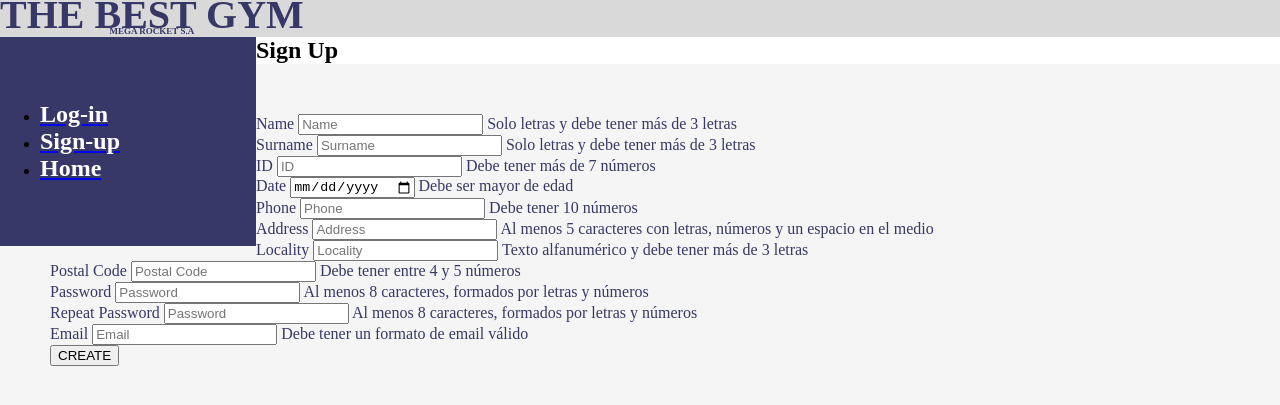
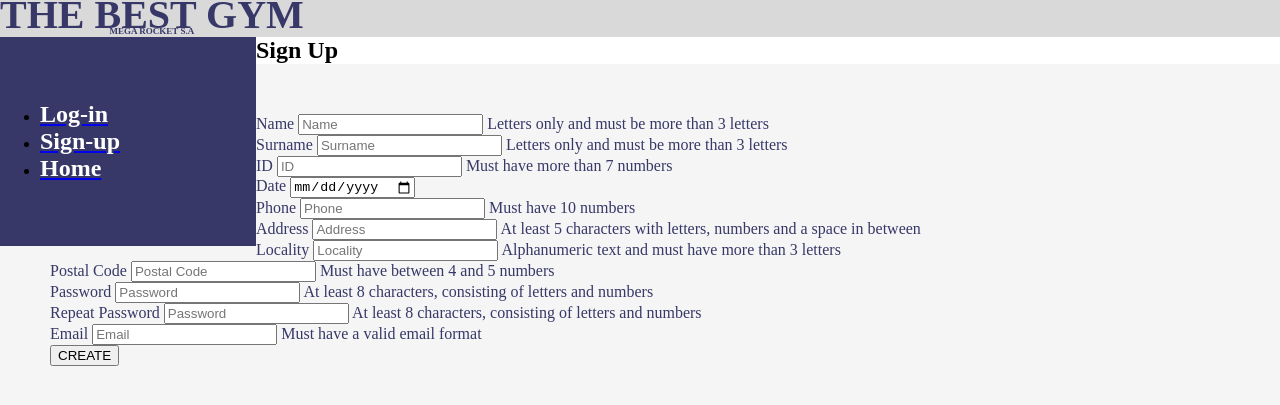
Before and after one commit to Camila-Cambria/BaSP-M2023, a plain HTML site: page Week-06/views/sign-up.html in a window 1280 px wide. Shown: the part 151-556 px from the top of the page. Drawn offline with Linux system fonts and the light colour scheme.

Commit message:
BaSP-W06-2023: Changes in the sign-up html (translations)

```diff
--- a/Week-06/views/sign-up.html
+++ b/Week-06/views/sign-up.html
@@ -35,68 +35,67 @@
                 <div class="form-child">
                     <label class="form-label" for="">Name</label>
                     <input id="input-name" class="input-child" type="text" placeholder="Name" name="name">
-                    <span id="name-error" class="error">Solo letras y debe tener más de 3 letras</span>
+                    <span id="name-error" class="error">Letters only and must be more than 3 letters</span>
                 </div>
 
                 <div class="form-child">
                     <label class="form-label" for="">Surname</label>
                     <input id="input-surname"class="input-child" type="text" placeholder="Surname" name="surname">
-                    <span id="surname-error" class="error">Solo letras y debe tener más de 3 letras</span>
+                    <span id="surname-error" class="error">Letters only and must be more than 3 letters</span>
                 </div>
 
                 <div class="form-child">
                     <label class="form-label" for="">ID</label>
                     <input id="input-id"class="input-child" type="number" placeholder="ID" name="ID">
-                    <span id="ID-error" class="error">Debe tener más de 7 números</span>
+                    <span id="ID-error" class="error">Must have more than 7 numbers</span>
                 </div>
 
                 <div class="form-child">
                     <label class="form-label" for="">Date</label>
                     <input id="input-date"class="input-child" type="date" placeholder="Birth Date" name="date">
-                    <span id="date-error" class="error">Debe ser mayor de edad</span>
                 </div>
 
 
                 <div class="form-child">
                     <label class="form-label" for="">Phone</label>
                     <input id="input-phone"class="input-child" type="number" placeholder="Phone" name="phone">
-                    <span id="phone-error" class="error">Debe tener 10 números</span>
+                    <span id="phone-error" class="error">Must have 10 numbers</span>
                 </div>
 
                 <div class="form-child">
                     <label class="form-label" for="">Address</label>
                     <input id="input-address"class="input-child" type="text" placeholder="Address" name="address">
-                    <span id="address" class="error">Al menos 5 caracteres con letras, números y un espacio en el medio</span>
+                    <span id="address" class="error">At least 5 characters with letters, numbers and a space in between</span>
                 </div>
 
                 <div class="form-child">
                     <label class="form-label" for="">Locality</label>
                     <input id="input-locality"class="input-child" type="text" placeholder="Locality" name="locality">
-                    <span id="locality-error" class="error">Texto alfanumérico y debe tener más de 3 letras</span>
+                    <span id="locality-error" class="error">Alphanumeric text and must have more than 3 letters</span>
                 </div>
 
                 <div class="form-child">
                     <label class="form-label" for="">Postal Code</label>
                     <input id="input-postalCode" class="input-child" type="number" placeholder="Postal Code" name="postalCode">
-                    <span id="postalCode-error" class="error">Debe tener entre 4 y 5 números</span>
+                    <span id="postalCode-error" class="error">Must have between 4 and 5 numbers</span>
                 </div>
 
                 <div class="form-child">
                     <label class="form-label" for="">Password</label>
                     <input id="input-password" class="input-child" type="password" placeholder="Password" name="password">
-                    <span id="password-error" class="error">Al menos 8 caracteres, formados por letras y números</span>
+                    <span id="password-error" class="error">At least 8 characters, consisting of letters and numbers</span>
                 </div>
 
                 <div class="form-child">
                     <label class="form-label" for="">Repeat Password</label>
                     <input id="input-password2" class="input-child" type="password" placeholder="Password" name="password2">
-                    <span id="password2-error" class="error"> Al menos 8 caracteres, formados por letras y números</span>
+                    <span id="password2-error" class="error">At least 8 characters, consisting of letters and numbers</span>
                 </div>
 
                 <div id="mail" class="form-child">
                     <label class="form-label" for="">Email</label>
                     <input id="input-email" class="input-child" type="email" placeholder="Email" name="email">
-                    <span id="email-error" class="error">Debe tener un formato de email válido</span>
+                    <span id="email-error" class="error">Must have a valid email format</span>
 
                     <div class="submit">
                         <input id="sign-up" type="submit" value="CREATE">
```
